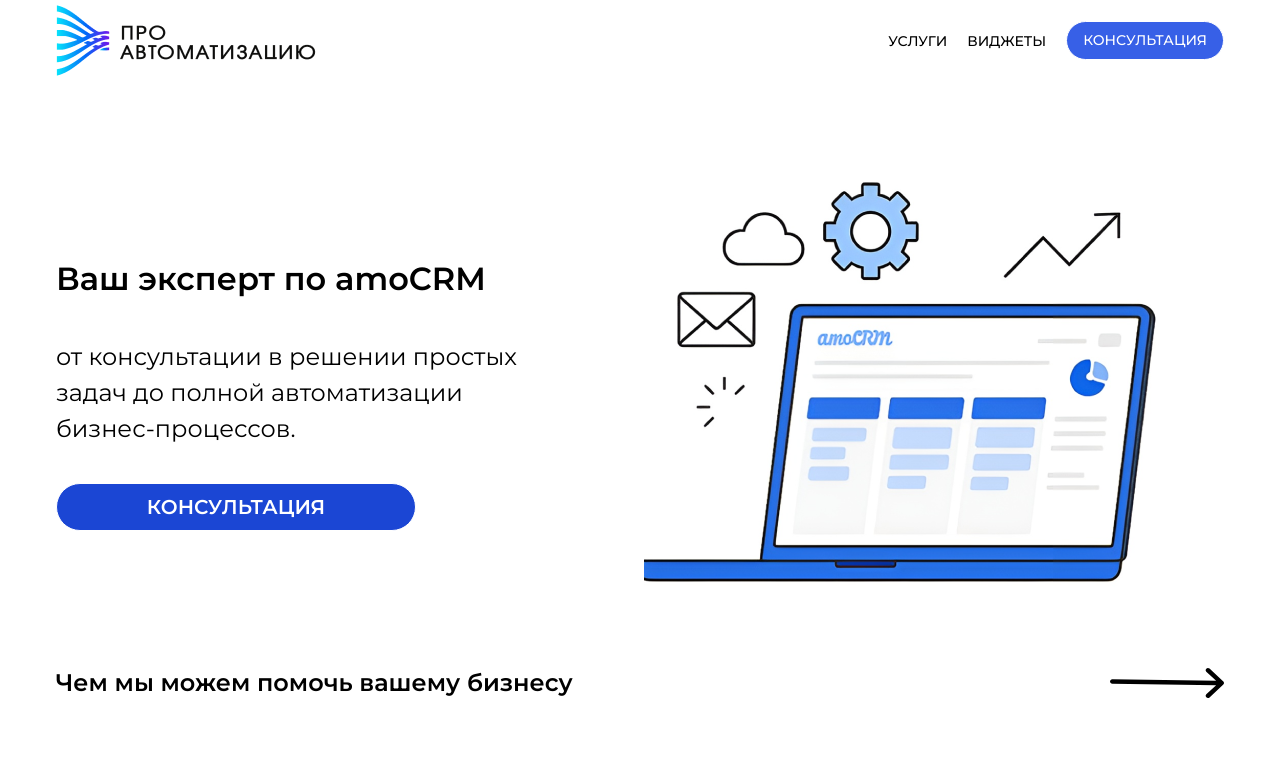
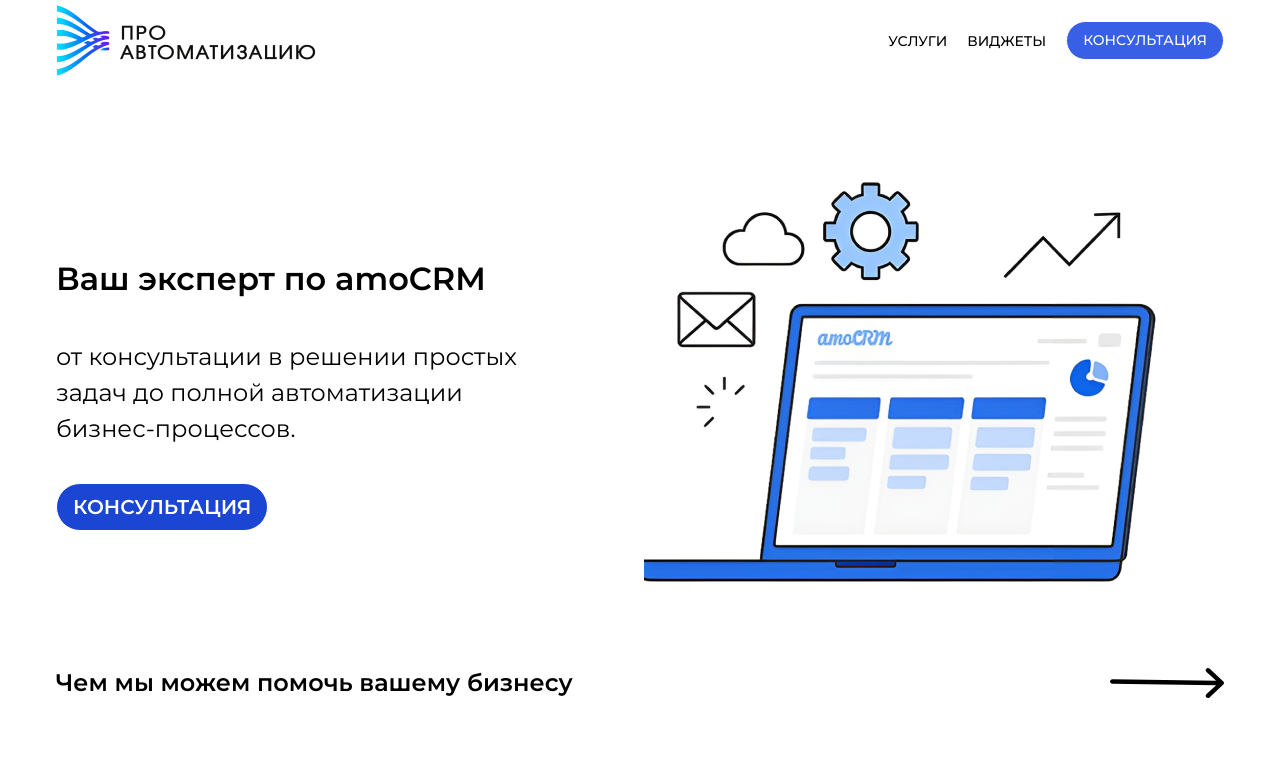
Before and after one commit to DFimp/landing_pro_automatization, a Next.js app: page / in a window 1280 px wide. Shown: the top 779 px of the page. Built offline with nearby package versions, Linux system fonts and the light colour scheme.

Commit message:
fix: исправил кнопку

```diff
--- a/src/shared/ui/ConsultCard/ConsultCard.tsx
+++ b/src/shared/ui/ConsultCard/ConsultCard.tsx
@@ -51,6 +51,7 @@ const ConsultCard: React.FC<ConsultCardProps> = ({ className }) => {
               text="КОНСУЛЬТАЦИЯ"
               variant={"outline"}
               onClick={() => setIsModalOpen(true)}
+              className="px-7"
             />
           </div>
         </div>
--- a/src/shared/ui/button/Button.tsx
+++ b/src/shared/ui/button/Button.tsx
@@ -7,6 +7,7 @@ type ButtonProps = {
   onClick?: () => void;
   variant?: "primary" | "secondary" | "outline";
   className?: string;
+  fullWidth?: boolean;
 };
 
 const Button = ({
@@ -15,6 +16,7 @@ const Button = ({
   onClick,
   variant = "primary",
   className = "",
+  fullWidth = false,
 }: ButtonProps) => {
   const variantClasses = {
     primary:
@@ -28,8 +30,11 @@ const Button = ({
       "active:bg-blue2 active:text-white",
   };
 
-  const baseClass =
-    "w-full px-4 py-2 rounded-4xl transition-colors duration-300 border-1 cursor-pointer";
+  const baseClass = clsx(
+    "px-4 py-2 rounded-4xl transition-colors duration-300 border-1 cursor-pointer",
+    "inline-flex items-center justify-center whitespace-nowrap",
+    fullWidth ? "w-full" : "w-auto"
+  );
 
   const disabledClasses = "bg-gray text-white opacity-50 cursor-not-allowed";
 
```
